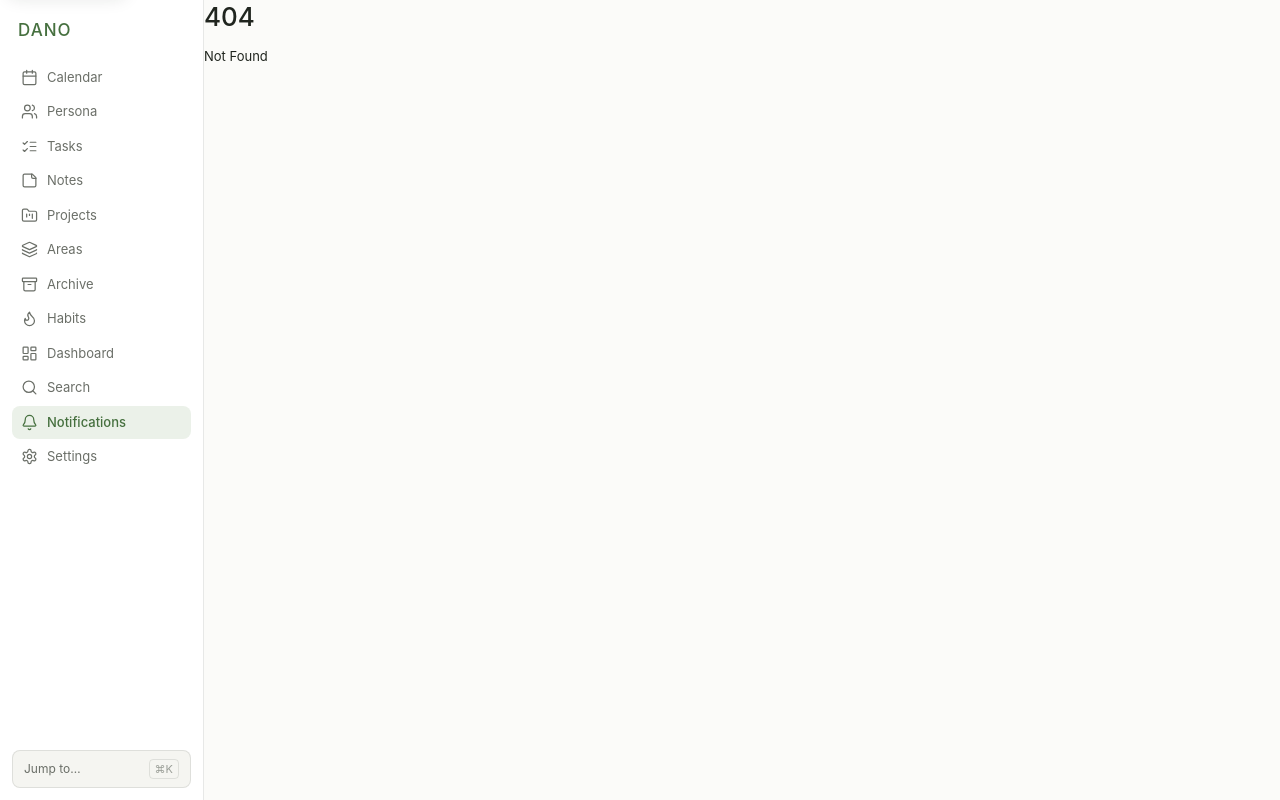
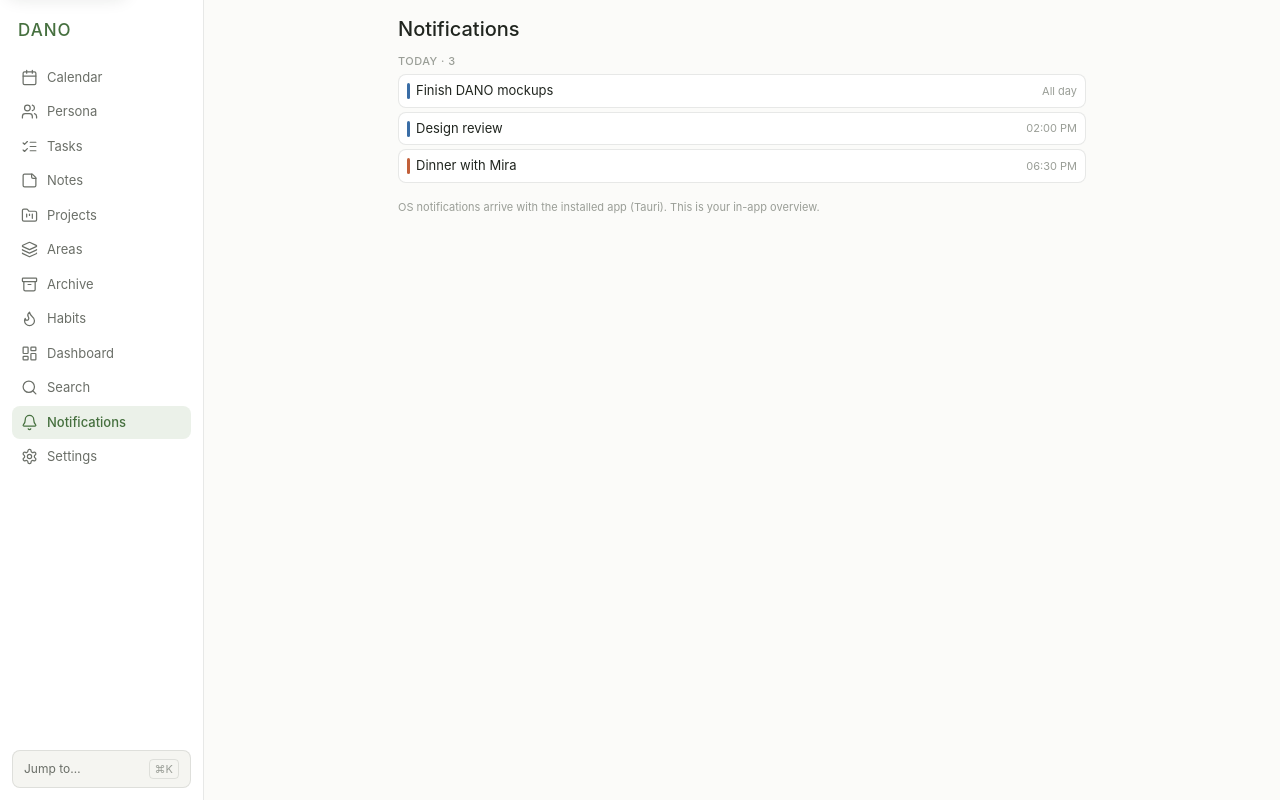
Before and after one commit to xUniti/dano, a SvelteKit app: page /notifications in a window 1280 px wide. Before the commit this address had no page. Built offline with nearby package versions, Linux system fonts and the light colour scheme.

Commit message:
feat: in-app notifications for overdue and due-today items (phase 12)

```diff
--- /dev/null
+++ b/src/routes/notifications/+page.svelte
@@ -0,0 +1,161 @@
+<script lang="ts">
+	import type { CalendarItem } from '$lib/calendar/types';
+	import { itemsInRange } from '$lib/calendar/sources';
+	import { tasks } from '$lib/tasks/store.svelte';
+	import { projects } from '$lib/projects/store.svelte';
+	import { startOfDay, endOfDay, ymd, fmtTime } from '$lib/calendar/date';
+	import { goto } from '$app/navigation';
+	import { AlertCircle, ListChecks, FolderKanban } from '@lucide/svelte';
+
+	const now = new Date();
+	const today = ymd(now);
+
+	const overdueTasks = $derived(
+		tasks.tasks
+			.filter((t) => !t.archived && !t.done && t.dueDate && t.dueDate < today)
+			.sort((a, b) => (a.dueDate! < b.dueDate! ? -1 : 1))
+	);
+	const overdueProjects = $derived(
+		projects.projects.filter((p) => !p.archived && p.status !== 'done' && p.dueDate && p.dueDate < today)
+	);
+	const todayItems = $derived(itemsInRange(startOfDay(now), endOfDay(now)));
+	const overdueCount = $derived(overdueTasks.length + overdueProjects.length);
+
+	function hrefFor(it: CalendarItem): string {
+		if (it.source === 'task') return `/tasks/${it.eventId}`;
+		if (it.source === 'project') return `/projects/${it.eventId}`;
+		if (it.source === 'area') return `/areas/${it.eventId}`;
+		if (it.source === 'persona') return `/persona?id=${it.eventId}`;
+		return '/calendar';
+	}
+	function fmtDue(s: string): string {
+		const [y, m, d] = s.split('-').map(Number);
+		return new Date(y, m - 1, d).toLocaleDateString(undefined, { day: 'numeric', month: 'short' });
+	}
+</script>
+
+<div class="page">
+	<header class="ph"><h1>Notifications</h1></header>
+
+	{#if overdueCount === 0 && todayItems.length === 0}
+		<div class="empty"><p>You're all caught up. Nothing overdue or due today.</p></div>
+	{:else}
+		{#if overdueCount > 0}
+			<section>
+				<h2 class="danger"><AlertCircle size={14} strokeWidth={1.75} aria-hidden="true" /> Overdue · {overdueCount}</h2>
+				{#each overdueTasks as t (t.id)}
+					<button class="row over" onclick={() => goto(`/tasks/${t.id}`)}>
+						<ListChecks size={16} strokeWidth={1.75} aria-hidden="true" />
+						<span class="t">{t.title}</span>
+						<span class="when">{fmtDue(t.dueDate!)}</span>
+					</button>
+				{/each}
+				{#each overdueProjects as p (p.id)}
+					<button class="row over" onclick={() => goto(`/projects/${p.id}`)}>
+						<FolderKanban size={16} strokeWidth={1.75} aria-hidden="true" />
+						<span class="t">{p.name || 'Untitled project'}</span>
+						<span class="when">{fmtDue(p.dueDate!)}</span>
+					</button>
+				{/each}
+			</section>
+		{/if}
+
+		{#if todayItems.length > 0}
+			<section>
+				<h2>Today · {todayItems.length}</h2>
+				{#each todayItems as it (it.key)}
+					<button class="row" onclick={() => goto(hrefFor(it))}>
+						<span class="bar" style="background: {it.color ?? 'var(--accent)'}"></span>
+						<span class="t">{it.title}</span>
+						<span class="when">{it.allDay ? 'All day' : fmtTime(it.start)}</span>
+					</button>
+				{/each}
+			</section>
+		{/if}
+	{/if}
+
+	<p class="foot">OS notifications arrive with the installed app (Tauri). This is your in-app overview.</p>
+</div>
+
+<style>
+	.page {
+		padding: var(--space-6) var(--space-6) var(--space-8);
+		max-width: 720px;
+		margin: 0 auto;
+	}
+	.ph h1 {
+		font-size: var(--text-xl);
+		margin-bottom: var(--space-5);
+	}
+	section {
+		margin-bottom: var(--space-6);
+	}
+	h2 {
+		display: flex;
+		align-items: center;
+		gap: 6px;
+		font-size: var(--text-xs);
+		font-weight: var(--weight-medium);
+		letter-spacing: 0.04em;
+		text-transform: uppercase;
+		color: var(--text-3);
+		margin-bottom: var(--space-3);
+	}
+	h2.danger {
+		color: var(--danger);
+	}
+	.row {
+		display: flex;
+		align-items: center;
+		gap: var(--space-3);
+		width: 100%;
+		padding: var(--space-3) var(--space-4);
+		border: var(--border-w) solid var(--border);
+		border-radius: var(--radius-3);
+		margin-bottom: var(--space-2);
+		background: var(--surface-1);
+		font: inherit;
+		text-align: left;
+		color: var(--text-2);
+		cursor: pointer;
+	}
+	.row:hover {
+		background: var(--surface-2);
+	}
+	.row.over {
+		border-color: var(--danger-tint);
+	}
+	.bar {
+		flex: none;
+		width: 3px;
+		height: 16px;
+		border-radius: 2px;
+	}
+	.t {
+		flex: 1;
+		min-width: 0;
+		font-size: var(--text-base);
+		color: var(--text-1);
+		overflow: hidden;
+		text-overflow: ellipsis;
+		white-space: nowrap;
+	}
+	.when {
+		flex: none;
+		font-size: var(--text-xs);
+		color: var(--text-3);
+	}
+	.over .when {
+		color: var(--danger);
+	}
+	.empty {
+		padding: var(--space-8);
+		text-align: center;
+		color: var(--text-3);
+	}
+	.foot {
+		margin-top: var(--space-6);
+		font-size: var(--text-xs);
+		color: var(--text-3);
+	}
+</style>
```
